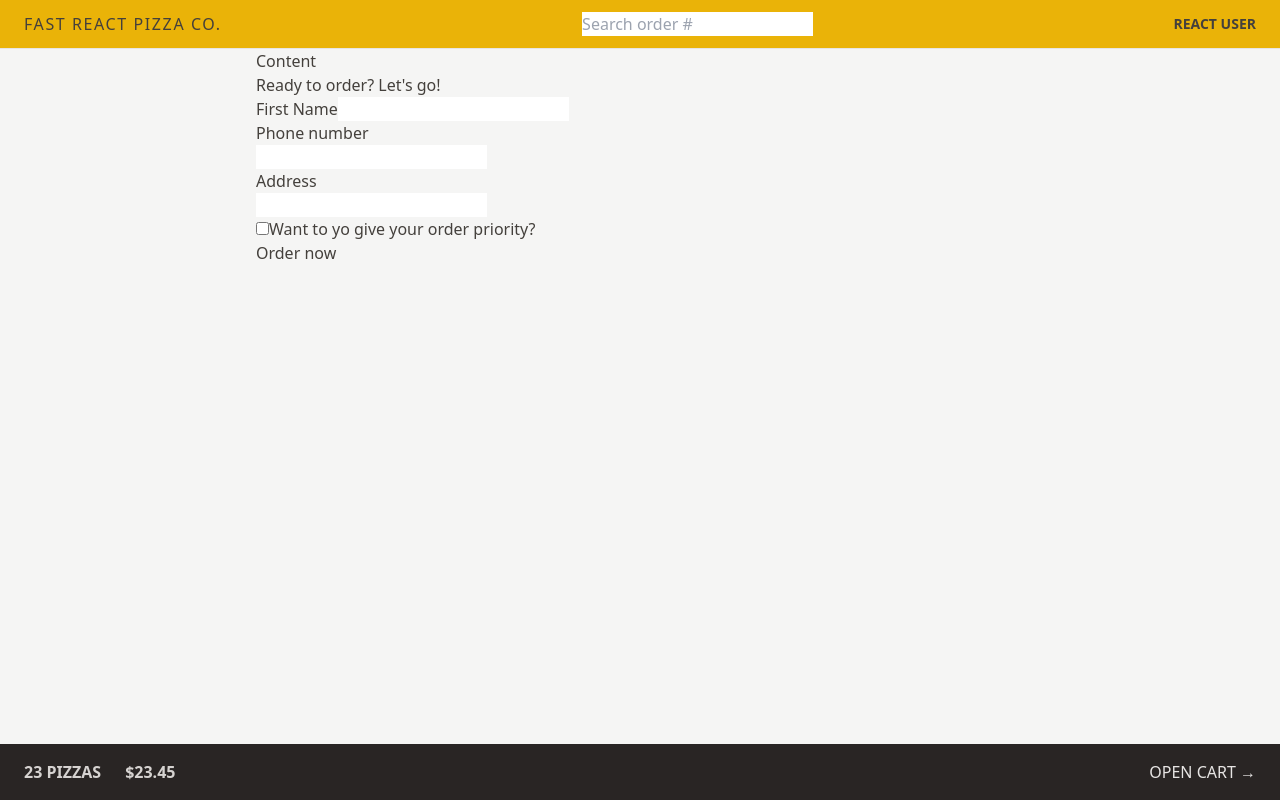
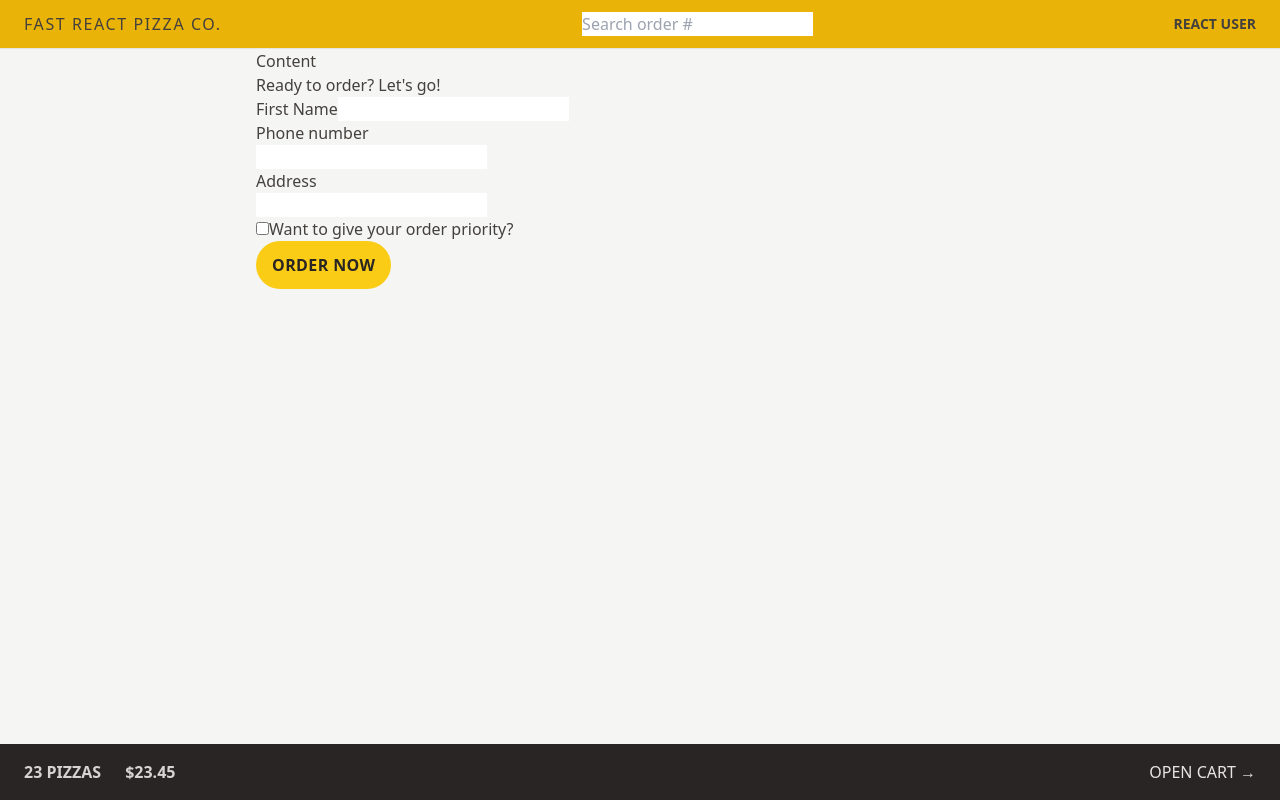
Before and after one commit to mhVxVNMwXkm9s4Ze9VASei/fast-react-pizza, a React (Vite) app: page /order/new in a window 1280 px wide. Built offline with nearby package versions, Linux system fonts and the light colour scheme.

Commit message:
Styling Links, Buttons and Element States
🐱‍💻

```diff
--- a/src/features/cart/Cart.jsx
+++ b/src/features/cart/Cart.jsx
@@ -30,7 +30,12 @@
 
   return (
     <div>
-			<Link to="/menu">&larr; Back to menu</Link>
+      <Link
+        className="text-sm text-blue-500 hover:text-blue-600 hover:underline"
+        to="/menu"
+      >
+        &larr; Back to menu
+      </Link>
 
       <h2>Your cart, %NAME%</h2>
 
--- a/src/features/order/CreateOrder.jsx
+++ b/src/features/order/CreateOrder.jsx
@@ -1,10 +1,10 @@
-import { Form, redirect, useActionData, useNavigation } from "react-router-dom";
-import { createOrder } from "../../services/apiRestaurant";
+import { Form, useActionData, useNavigation } from "react-router-dom";
+// import { createOrder } from "../../services/apiRestaurant";
 
 // https://uibakery.io/regex-library/phone-number
 const isValidPhone = (str) =>
   /^\+?\d{1,4}?[-.\s]?\(?\d{1,3}?\)?[-.\s]?\d{1,4}[-.\s]?\d{1,4}[-.\s]?\d{1,9}$/.test(
-		str
+    str,
   );
 
 const fakeCart = [
@@ -44,21 +44,13 @@
       <Form method="POST">
         <div>
           <label>First Name</label>
-					<input
-						type="text"
-						name="customer"
-						required
-					/>
+          <input type="text" name="customer" required />
         </div>
 
         <div>
           <label>Phone number</label>
           <div>
-						<input
-							type="tel"
-							name="phone"
-							required
-						/>
+            <input type="tel" name="phone" required />
           </div>
           {formErrors?.phone && <p>{formErrors.phone}</p>}
         </div>
@@ -66,11 +58,7 @@
         <div>
           <label>Address</label>
           <div>
-						<input
-							type="text"
-							name="address"
-							required
-						/>
+            <input type="text" name="address" required />
           </div>
         </div>
 
@@ -82,16 +70,15 @@
             // value={withPriority}
             // onChange={(e) => setWithPriority(e.target.checked)}
           />
-					<label htmlFor="priority">Want to yo give your order priority?</label>
+          <label htmlFor="priority">Want to give your order priority?</label>
         </div>
 
         <div>
-					<input
-						type="hidden"
-						name="cart"
-						value={JSON.stringify(fakeCart)}
-					/>
-					<button disabled={isSubmitting}>
+          <input type="hidden" name="cart" value={JSON.stringify(fakeCart)} />
+          <button
+            className="inline-block rounded-full bg-yellow-400 px-4 py-3 font-semibold uppercase tracking-wide text-stone-800 transition-colors duration-300 hover:bg-yellow-300 focus:outline-none focus:ring focus:ring-yellow-300 focus:ring-offset-2 disabled:cursor-not-allowed"
+            disabled={isSubmitting}
+          >
             {isSubmitting ? "Placing order..." : "Order now"}
           </button>
         </div>
@@ -119,9 +106,10 @@
   if (Object.keys(errors).length > 0) return errors;
 
   // If everything is okay, create the new order and redirect.
-	const newOrder = await createOrder(order);
+  // const newOrder = await createOrder(order);
 
-	return redirect(`/order/${newOrder.id}`);
+  // return redirect(`/order/${newOrder.id}`);
+  return null;
 }
 
 export default CreateOrder;
```
Lines whose indentation alone changed are shown as unchanged.
